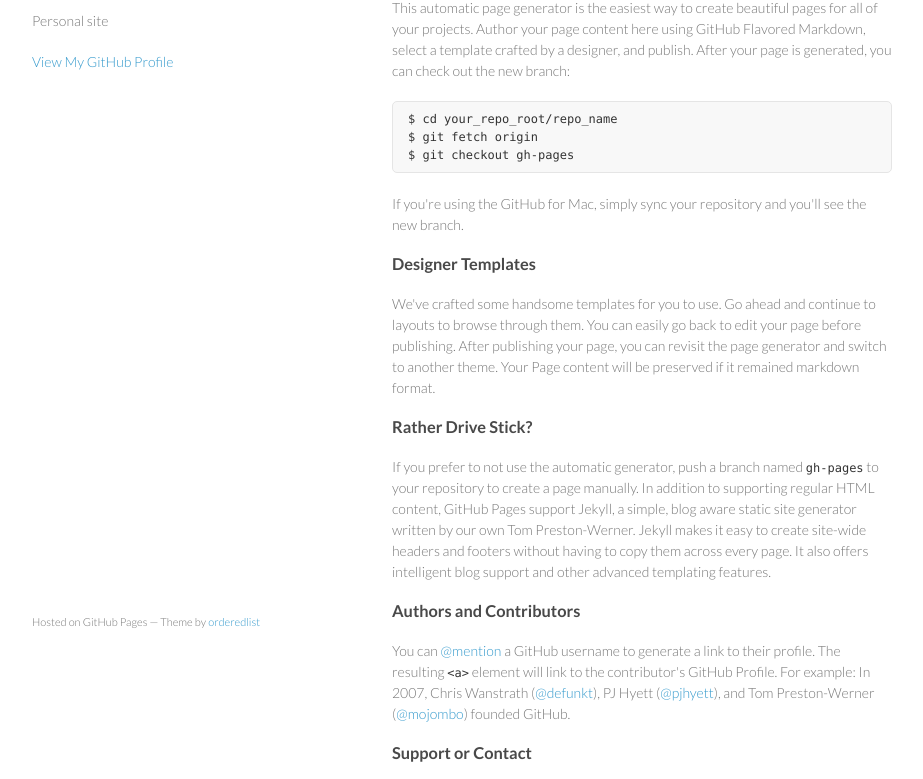
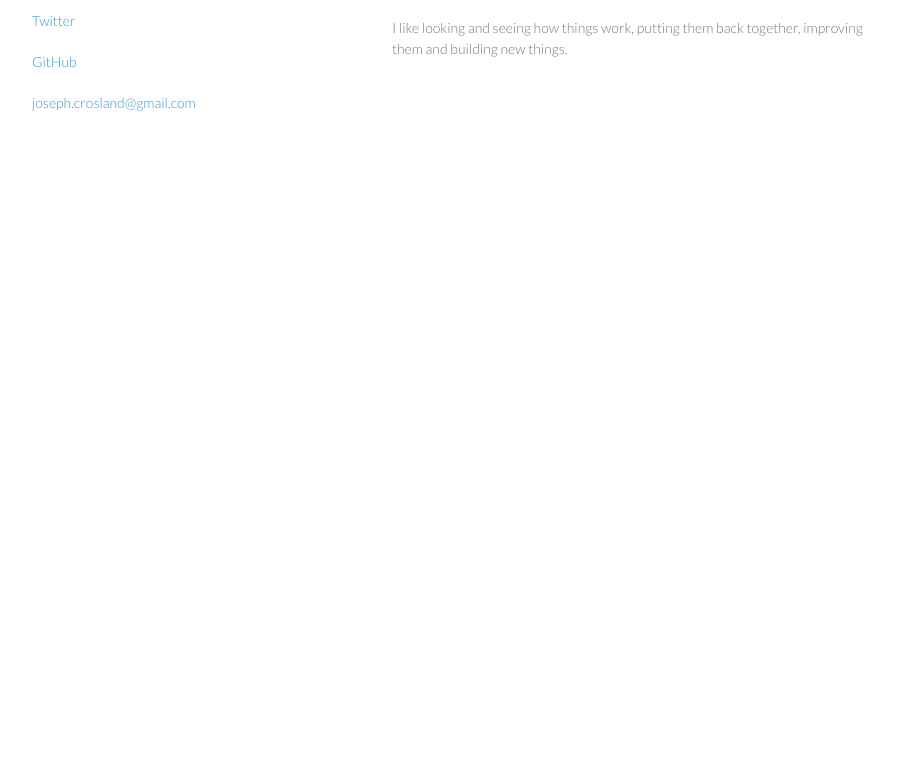
Before and after one commit to crozzy/crozzy.github.io, a plain HTML site: page index.html in a window 1280 px wide. Shown: the part 99-878 px from the top of the page, without its empty margins (178-1101 px from the left). After the commit the page ends 800 px from the top, so only its background shows below. Drawn offline with Linux system fonts and the light colour scheme.

Commit message:
Simplify

```diff
--- a/index.html
+++ b/index.html
@@ -3,7 +3,7 @@
   <head>
     <meta charset="utf-8">
     <meta http-equiv="X-UA-Compatible" content="chrome=1">
-    <title>Crozzy.github.io by crozzy</title>
+    <title>Joseph Crosland</title>
 
     <link rel="stylesheet" href="stylesheets/styles.css">
     <link rel="stylesheet" href="stylesheets/pygment_trac.css">
@@ -15,50 +15,25 @@
   <body>
     <div class="wrapper">
       <header>
-        <h1>Crozzy.github.io</h1>
-        <p>Personal site</p>
+        <h1>Joseph Crosland</h1>
+        <p class="view"><a href="https://twitter.com/joseph_crozzy">Twitter</a></p>
 
+        <p class="view"><a href="https://github.com/crozzy">GitHub</a></p>
+        <p class="view"><a href="mailto:joseph.crosland@gmail.com">joseph.crosland@gmail.com</a></p>
 
-        <p class="view"><a href="https://github.com/crozzy">View My GitHub Profile</a></p>
 
       </header>
       <section>
         <h3>
-<a name="welcome-to-github-pages" class="anchor" href="#welcome-to-github-pages"><span class="octicon octicon-link"></span></a>Welcome to GitHub Pages.</h3>
 
-<p>This automatic page generator is the easiest way to create beautiful pages for all of your projects. Author your page content here using GitHub Flavored Markdown, select a template crafted by a designer, and publish. After your page is generated, you can check out the new branch:</p>
+<p></p>
 
-<pre><code>$ cd your_repo_root/repo_name
-$ git fetch origin
-$ git checkout gh-pages
-</code></pre>
-
-<p>If you're using the GitHub for Mac, simply sync your repository and you'll see the new branch.</p>
 
 <h3>
-<a name="designer-templates" class="anchor" href="#designer-templates"><span class="octicon octicon-link"></span></a>Designer Templates</h3>
+<a name="designer-templates" class="anchor" href="#designer-templates"><span class="octicon octicon-link"></span></a>Summary</h3>
 
-<p>We've crafted some handsome templates for you to use. Go ahead and continue to layouts to browse through them. You can easily go back to edit your page before publishing. After publishing your page, you can revisit the page generator and switch to another theme. Your Page content will be preserved if it remained markdown format.</p>
+<p>I like looking and seeing how things work, putting them back together, improving them and building new things.</p>
 
-<h3>
-<a name="rather-drive-stick" class="anchor" href="#rather-drive-stick"><span class="octicon octicon-link"></span></a>Rather Drive Stick?</h3>
-
-<p>If you prefer to not use the automatic generator, push a branch named <code>gh-pages</code> to your repository to create a page manually. In addition to supporting regular HTML content, GitHub Pages support Jekyll, a simple, blog aware static site generator written by our own Tom Preston-Werner. Jekyll makes it easy to create site-wide headers and footers without having to copy them across every page. It also offers intelligent blog support and other advanced templating features.</p>
-
-<h3>
-<a name="authors-and-contributors" class="anchor" href="#authors-and-contributors"><span class="octicon octicon-link"></span></a>Authors and Contributors</h3>
-
-<p>You can <a href="https://github.com/blog/821" class="user-mention">@mention</a> a GitHub username to generate a link to their profile. The resulting <code>&lt;a&gt;</code> element will link to the contributor's GitHub Profile. For example: In 2007, Chris Wanstrath (<a href="https://github.com/defunkt" class="user-mention">@defunkt</a>), PJ Hyett (<a href="https://github.com/pjhyett" class="user-mention">@pjhyett</a>), and Tom Preston-Werner (<a href="https://github.com/mojombo" class="user-mention">@mojombo</a>) founded GitHub.</p>
-
-<h3>
-<a name="support-or-contact" class="anchor" href="#support-or-contact"><span class="octicon octicon-link"></span></a>Support or Contact</h3>
-
-<p>Having trouble with Pages? Check out the documentation at <a href="http://help.github.com/pages">http://help.github.com/pages</a> or contact <a href="mailto:support@github.com">support@github.com</a> and we’ll help you sort it out.</p>
-      </section>
-      <footer>
-        <p><small>Hosted on GitHub Pages &mdash; Theme by <a href="https://github.com/orderedlist">orderedlist</a></small></p>
-      </footer>
-    </div>
     <script src="javascripts/scale.fix.js"></script>
 
   </body>
```
